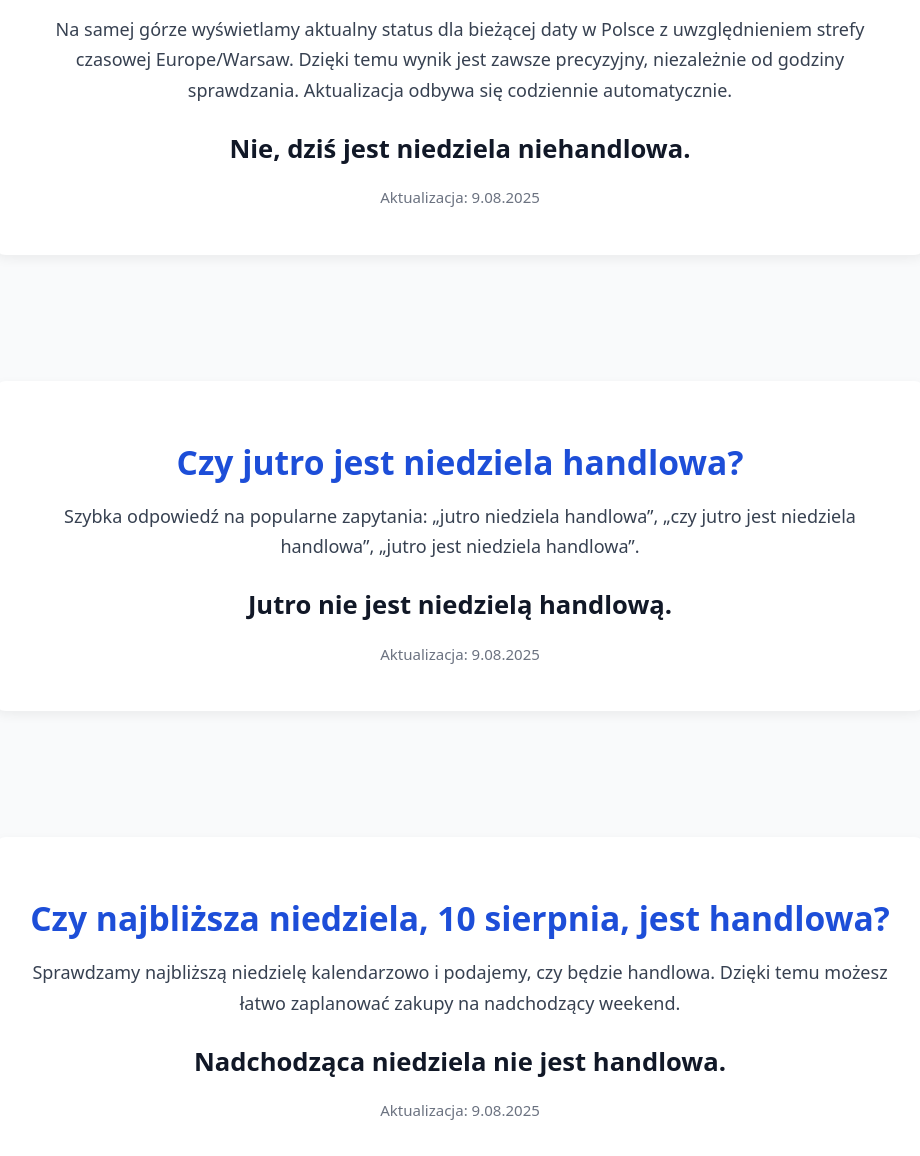
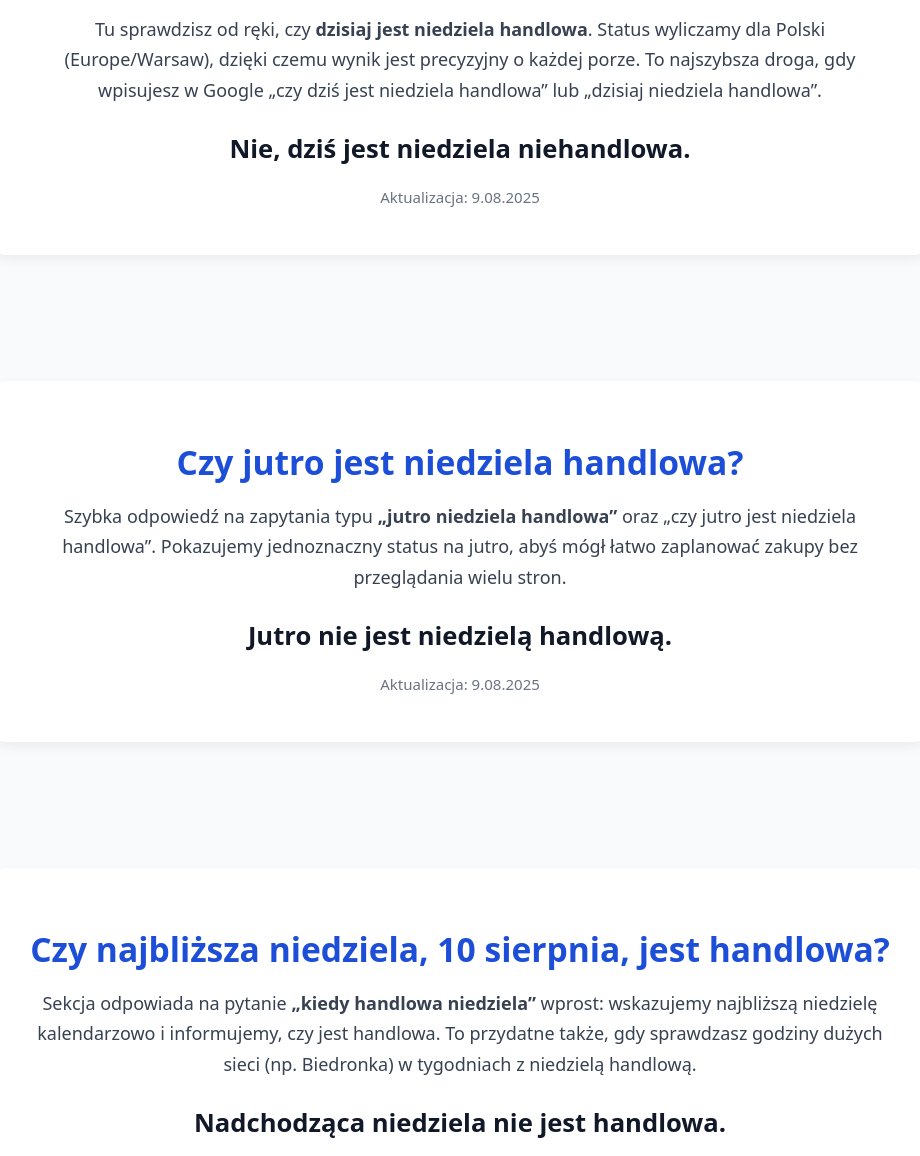
Before and after one commit to jasiecky/niedziela-handlowa, a plain HTML site: page index.html in a window 1280 px wide. Shown: the part 324-1480 px from the top of the page, without its empty margins (330-1250 px from the left). Drawn offline with Linux system fonts and the light colour scheme.

Commit message:
improved seo

```diff
--- a/index.html
+++ b/index.html
@@ -6,7 +6,7 @@
   <meta name="theme-color" content="#ffffff">
 
   <title>Czy dziś jest niedziela handlowa? – NiedzielaHandlowa.info</title>
-  <meta name="description" content="Sprawdź, czy dzisiaj jest niedziela handlowa w Polsce i zobacz najbliższe daty. Prosta odpowiedź i aktualny wykaz nadchodzących niedziel handlowych." />
+  <meta name="description" content="Czy dziś jest niedziela handlowa? Sprawdź status na dziś, jutro i najbliższą niedzielę handlową w Polsce. Natychmiastowa odpowiedź oraz lista nadchodzących terminów w jednym miejscu." />
   <meta name="keywords" content="niedziela handlowa, jest niedziela handlowa, czy niedziela jest handlowa, handlowa niedziela, kiedy handlowa niedziela, dzisiaj niedziela handlowa, czy dzisiaj niedziela handlowa, dzisiaj jest niedziela handlowa, czy jest dzisiaj niedziela handlowa, kiedy jest handlowa niedziela, jutro niedziela handlowa, kiedy niedziela handlowa, czy jutro niedziela handlowa, jutro jest niedziela handlowa, czy jutro jest niedziela handlowa, biedronka niedziela handlowa" />
   <meta name="author" content="NiedzielaHandlowa.info" />
   <meta name="robots" content="index,follow,max-snippet:-1,max-image-preview:large,max-video-preview:-1" />
@@ -27,13 +27,13 @@
   <meta property="og:site_name" content="NiedzielaHandlowa.info" />
   <meta property="og:url" content="https://www.niedzielahandlowa.info/" />
   <meta property="og:title" content="Czy dziś jest niedziela handlowa?" />
-  <meta property="og:description" content="Sprawdź status na dziś i najbliższe niedziele handlowe w Polsce." />
+  <meta property="og:description" content="Sprawdź, czy dziś, jutro i najbliższa niedziela są handlowe. Szybka odpowiedź i lista nadchodzących terminów w Polsce." />
   <meta property="og:locale" content="pl_PL" />
 
   <!-- Twitter -->
   <meta name="twitter:card" content="summary" />
   <meta name="twitter:title" content="Czy dziś jest niedziela handlowa?" />
-  <meta name="twitter:description" content="Szybka odpowiedź i lista najbliższych niedziel handlowych." />
+  <meta name="twitter:description" content="Natychmiastowa odpowiedź: dziś, jutro i najbliższa niedziela handlowa – plus lista kolejnych terminów." />
 
   <!-- AdSense (wymagane) -->
   <script async src="https://pagead2.googlesyndication.com/pagead/js/adsbygoogle.js?client=ca-pub-4085660688523771" crossorigin="anonymous"></script>
@@ -271,7 +271,7 @@
         <!-- BOX: DZIŚ -->
         <section class="card" id="todayInfo">
           <h1>Czy dzisiaj jest niedziela handlowa?</h1>
-          <p class="lead">Na samej górze wyświetlamy aktualny status dla bieżącej daty w Polsce z uwzględnieniem strefy czasowej Europe/Warsaw. Dzięki temu wynik jest zawsze precyzyjny, niezależnie od godziny sprawdzania. Aktualizacja odbywa się codziennie automatycznie.</p>
+          <p class="lead">Tu sprawdzisz od ręki, czy <strong>dzisiaj jest niedziela handlowa</strong>. Status wyliczamy dla Polski (Europe/Warsaw), dzięki czemu wynik jest precyzyjny o każdej porze. To najszybsza droga, gdy wpisujesz w Google „czy dziś jest niedziela handlowa” lub „dzisiaj niedziela handlowa”.</p>
           <h2 id="todayStatus" aria-live="polite">Ładowanie…</h2>
           <p id="lastUpdatedToday" class="lead" style="font-size:var(--step--1);color:var(--muted);"></p>
           <noscript><p style="margin-top:.5rem">Aby zobaczyć aktualny status i najbliższe terminy, włącz JavaScript.</p></noscript>
@@ -290,7 +290,7 @@
         <!-- BOX: JUTRO -->
         <section class="card" id="tomorrowInfo">
           <h1>Czy jutro jest niedziela handlowa?</h1>
-          <p class="lead">Szybka odpowiedź na popularne zapytania: „jutro niedziela handlowa”, „czy jutro jest niedziela handlowa”, „jutro jest niedziela handlowa”.</p>
+          <p class="lead">Szybka odpowiedź na zapytania typu <strong>„jutro niedziela handlowa”</strong> oraz „czy jutro jest niedziela handlowa”. Pokazujemy jednoznaczny status na jutro, abyś mógł łatwo zaplanować zakupy bez przeglądania wielu stron.</p>
           <h2 id="tomorrowStatus" aria-live="polite">Ładowanie…</h2>
           <p id="lastUpdatedTomorrow" class="lead" style="font-size:var(--step--1);color:var(--muted);"></p>
           <noscript><p style="margin-top:.5rem">Aby zobaczyć aktualny status i najbliższe terminy, włącz JavaScript.</p></noscript>
@@ -309,7 +309,7 @@
         <!-- BOX: NAJBLIŻSZA NIEDZIELA (z datą w nagłówku, bez roku) -->
         <section class="card" id="nearestSundayInfo">
           <h1>Czy najbliższa <span id="nearestSundayDate">ładowanie…</span>, jest handlowa?</h1>
-          <p class="lead">Sprawdzamy najbliższą niedzielę kalendarzowo i podajemy, czy będzie handlowa. Dzięki temu możesz łatwo zaplanować zakupy na nadchodzący weekend.</p>
+          <p class="lead">Sekcja odpowiada na pytanie <strong>„kiedy handlowa niedziela”</strong> wprost: wskazujemy najbliższą niedzielę kalendarzowo i informujemy, czy jest handlowa. To przydatne także, gdy sprawdzasz godziny dużych sieci (np. Biedronka) w tygodniach z niedzielą handlową.</p>
           <h2 id="nearestSundayStatus" aria-live="polite">Ładowanie…</h2>
           <p id="lastUpdatedNearest" class="lead" style="font-size:var(--step--1);color:var(--muted);"></p>
           <noscript><p style="margin-top:.5rem">Aby zobaczyć aktualny status i najbliższe terminy, włącz JavaScript.</p></noscript>
@@ -328,7 +328,7 @@
         <!-- NAJBLIŻSZE DATY -->
         <section class="card" id="upcomingSundays">
           <h1>Najbliższe niedziele handlowe</h1>
-          <p class="lead" style="margin-top:-.25rem">Najbliższe trzy terminy prezentujemy w czytelnej liście. Daty są sortowane rosnąco i podawane w formacie z nazwą dnia tygodnia (np. „niedziela, 31 sierpnia”), co ułatwia planowanie zakupów.</p>
+          <p class="lead" style="margin-top:-.25rem">W tym miejscu znajdziesz listę nadchodzących terminów — to odpowiedź wprost na pytanie <strong>„kiedy jest handlowa niedziela”</strong>.</p>
           <ul id="list" class="unstyled" aria-label="Lista najbliższych niedziel handlowych"></ul>
           <p style="margin-top:1rem;color:var(--muted);font-size:var(--step--1);">
             Pełny wykaz terminów znajdziesz na podstronie <a href="/kalendarz">kalendarz niedziel handlowych</a>.
```
